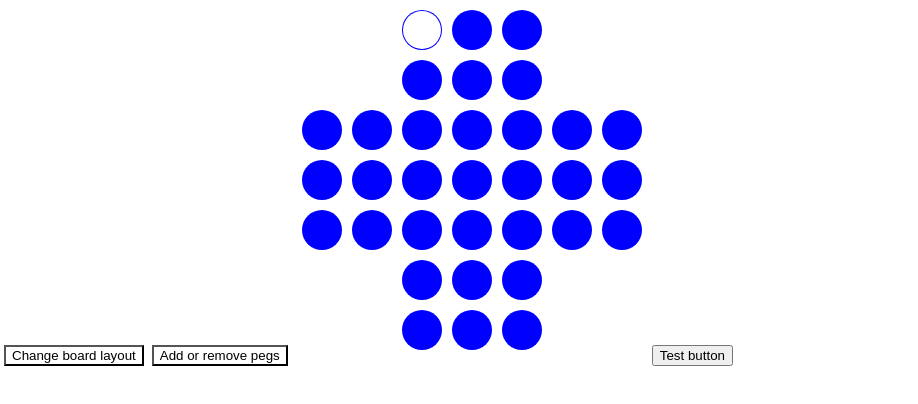
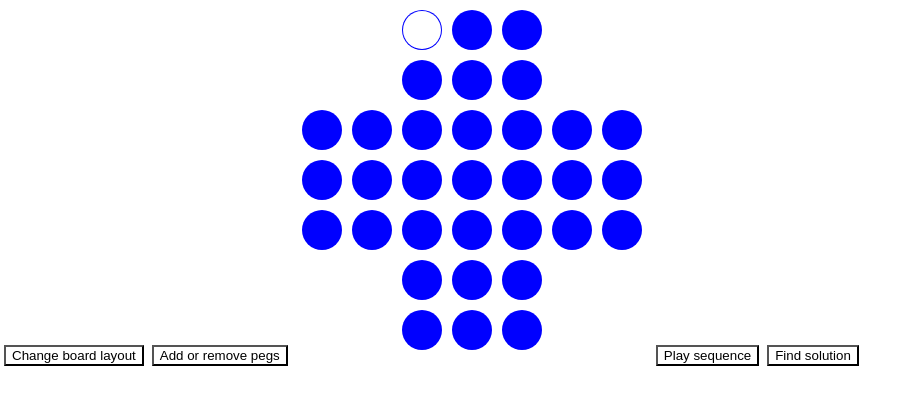
Before and after one commit to joddern/peg_solitaire, a React (Create React App) app: page / in a window 1280 px wide. Shown: the top 404 px of the page, without its empty margins (0-918 px from the left). Built offline with nearby package versions, Linux system fonts and the light colour scheme.

Commit message:
somewhat working solver and displayer :)

```diff
--- a/public/index.html
+++ b/public/index.html
@@ -24,7 +24,7 @@
       work correctly both with client-side routing and a non-root public URL.
       Learn how to configure a non-root public URL by running `npm run build`.
     -->
-    <title>React App</title>
+    <title>Peg Solitaire Customizable</title>
   </head>
   <body>
     <noscript>You need to enable JavaScript to run this app.</noscript>
--- a/src/components/GameBoard.tsx
+++ b/src/components/GameBoard.tsx
@@ -5,6 +5,7 @@ import PegSolitaire, {
   Move,
 } from "../mechanics/peg_solitaire";
 import { drawTheBoard } from "../utils/drawTheBoard";
+import Solver from "../mechanics/solver";
 
 export const maxSize = 7;
 export const pegRadius = 20;
@@ -23,11 +24,16 @@ const Game = () => {
   const gameInstance = new PegSolitaire();
   const [board, setBoard] = useState(gameInstance.getBoard());
 
+  const [isSolving, setIsSolving] = useState<boolean>(false);
+
   useEffect(() => {
     drawTheBoard(canvasRef, board, selectedPeg);
   }, [board, selectedPeg]);
 
   const handleClick = (event: React.MouseEvent<HTMLCanvasElement>) => {
+    if (isSolving) {
+      return;
+    }
     const canvas = canvasRef.current;
     const rect = canvas?.getBoundingClientRect();
     const x = event.clientX - (rect?.left || 0);
@@ -54,14 +60,17 @@ const Game = () => {
 
     // Check if within circle
     if (Math.sqrt((y - y_centered) ** 2 + (x - x_centered) ** 2) <= pegRadius) {
+      setPlaySequenceMode(false);
       if (changeBoardMode) {
         gameInstance.toggleRestricted({ x: x_index, y: y_index });
         const board_copy = gameInstance.getBoard().slice();
+        setSequence(null);
         setBoard(board_copy);
         return;
       } else if (changePegsMode) {
         gameInstance.toggleBall({ x: x_index, y: y_index });
         const board_copy = gameInstance.getBoard().slice();
+        setSequence(null);
         setBoard(board_copy);
         return;
       }
@@ -89,6 +98,7 @@ const Game = () => {
             to: { x: x_index, y: y_index },
           });
           const board_copy = gameInstance.getBoard().slice();
+          setSequence(null);
           setBoard(board_copy);
           setSelectedPeg(null);
           return;
@@ -98,14 +108,17 @@ const Game = () => {
     setSelectedPeg(null);
   };
 
-  const playSequence = () => {
-    if (sequence === null || !playSequenceMode) {
-      console.log("Did not play sequence because of upper if sentence :)");
+  useEffect(() => {
+    const playSequence = async () => {
+      if (sequence === null) {
+        setPlaySequenceMode(false);
         return;
       }
-    sequence?.forEach((move) => {
+      for (let i = 0; i < sequence.length; i++) {
+        const move = sequence[i];
         setSelectedPeg(move.from);
-      setTimeout(() => {
+        const sleep = (ms: number) => new Promise((r) => setTimeout(r, ms));
+        await sleep(1000);
         if (
           gameInstance.checkIfEligibleMove({
             from: move.from,
@@ -114,20 +127,42 @@ const Game = () => {
           gameInstance.checkLegalityOfEligibleMove({
             from: move.from,
             to: move.to,
-          })
+          }) &&
+          playSequenceMode &&
+          sequence !== null
         ) {
           gameInstance.doMove({
             from: move.from,
             to: move.to,
           });
+        } else {
+          return;
         }
-      }, 1000);
-    });
+      }
+      setPlaySequenceMode(false);
+    };
+
+    playSequence();
+  }, [playSequenceMode]);
+
+  const findSolution = () => {
+    const board_copy = JSON.parse(JSON.stringify(board));
+    const copyOfCurrentGameInstance = new PegSolitaire(
+      gameInstance.getWidth(),
+      gameInstance.getHeight(),
+      board_copy
+    );
+    const newSolverInstance = new Solver(copyOfCurrentGameInstance, 4); // Do not set to 3 or under if full board
+    newSolverInstance.solveGame();
+    setSequence(newSolverInstance.getSolution());
+    setIsSolving(false);
   };
 
   return (
+    <>
       <div>
         <button
+          disabled={isSolving}
           style={{
             color: "black",
             margin: 4,
@@ -141,6 +176,7 @@ const Game = () => {
           Change board layout
         </button>
         <button
+          disabled={isSolving}
           style={{
             color: "black",
             margin: 4,
@@ -159,8 +195,45 @@ const Game = () => {
           height={(maxSize + 1) * spacing + 2 * maxSize * pegRadius}
           onClick={handleClick}
         ></canvas>
-      <button> Test button </button>
+        <button
+          disabled={isSolving}
+          style={{
+            color: "black",
+            margin: 4,
+            backgroundColor: playSequenceMode ? "green" : "white",
+          }}
+          onClick={() => {
+            setPlaySequenceMode(true);
+          }}
+        >
+          Play sequence
+        </button>
+        <button
+          disabled={isSolving}
+          style={{
+            color: "black",
+            margin: 4,
+            backgroundColor: isSolving ? "green" : "white",
+          }}
+          onClick={() => {
+            setIsSolving(true);
+            findSolution();
+          }}
+        >
+          Find solution
+        </button>
       </div>
+      <div>
+        {sequence?.map((move, index) => {
+          return (
+            <p key={index}>
+              {" "}
+              Move number {(index + 1).toString()}: {JSON.stringify(move)}{" "}
+            </p>
+          );
+        })}
+      </div>
+    </>
   );
 };
 
--- a/src/mechanics/peg_solitaire.ts
+++ b/src/mechanics/peg_solitaire.ts
@@ -99,6 +99,14 @@ export default class PegSolitaire {
     this.board = board;
     this.eligibleMoves = this.findEligibleMovesForSetup();
     this.nonRestrictedCoordinates = this.findNonRestrictedCoords();
+  }
+
+  getWidth(): number {
+    return this.boardWidth;
+  }
+
+  getHeight(): number {
+    return this.boardHeight;
   }
 
   getBoard(): BoardElement[][] {
--- a/src/mechanics/solver.ts
+++ b/src/mechanics/solver.ts
@@ -76,6 +76,10 @@ export default class Solver {
     return false;
   }
 
+  getSolution(): Move[] {
+    return this.solutionSet;
+  }
+
   printSolutionSet(): void {
     console.log(this.solutionSet);
     console.log(this.unsolvablePositions.length);
@@ -83,5 +87,5 @@ export default class Solver {
 }
 
 function areBoardsEqual(board1: Board, board2: Board): boolean {
-  return JSON.stringify(board1) == JSON.stringify(board2);
+  return JSON.stringify(board1) === JSON.stringify(board2);
 }
```
Lines whose indentation alone changed are shown as unchanged.
